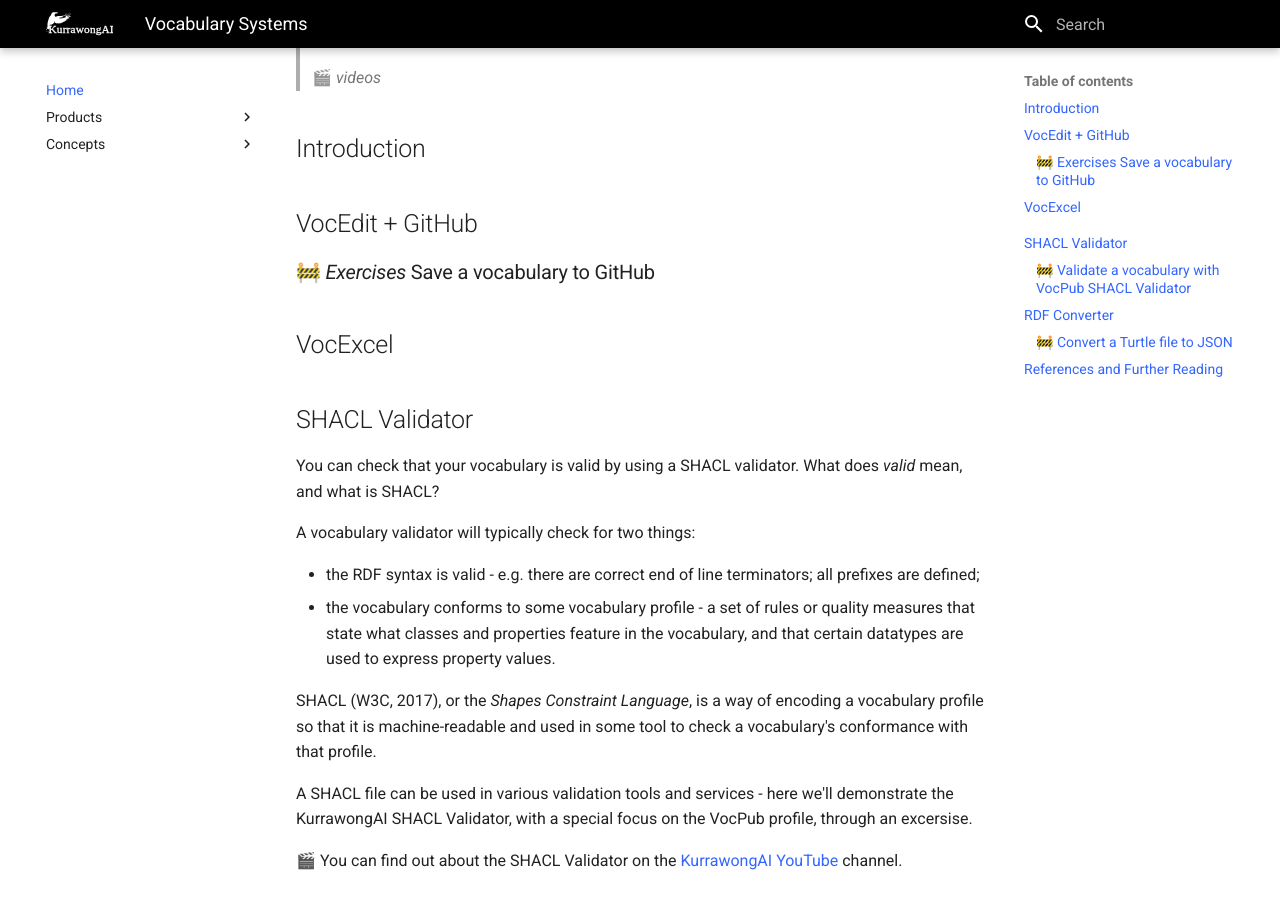
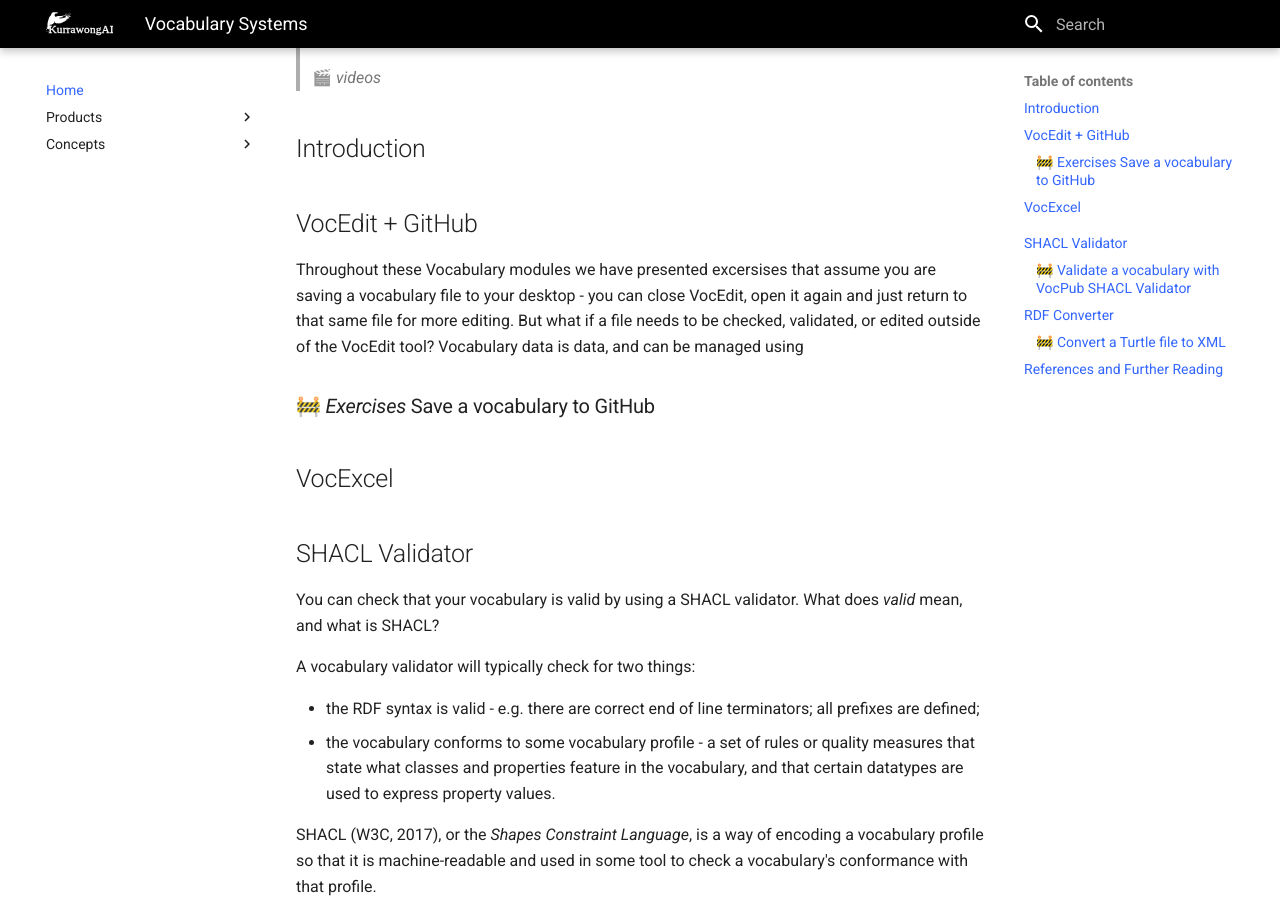
Before and after one commit to Kurrawong/docs, an MkDocs documentation site: the page built from docs/concepts/vocabs/vocab-systems.md, in a window 1280 px wide and 900 px high, scrolled down 625 px. Built offline with MkDocs 1.6.1 and Material for MkDocs 9.7.7, drawn with Linux system fonts in a browser that asks for light colours; some of the changed lines change nothing that is shown; some of the changed text lies outside the part shown.

Commit message:
Update vocab-systems.md
Converter exercise

```diff
--- a/docs/concepts/vocabs/vocab-systems.md
+++ b/docs/concepts/vocabs/vocab-systems.md
@@ -31,6 +31,7 @@
 
 ## VocEdit + GitHub
 
+Throughout these Vocabulary modules we have presented excersises that assume you are saving a vocabulary file to your desktop - you can close VocEdit, open it again and just return to that same file for more editing. But what if a file needs to be checked, validated, or edited outside of the VocEdit tool? Vocabulary data is data, and can be managed using
 
 ### 🚧 _Exercises_ Save a vocabulary to GitHub
 
@@ -88,21 +89,22 @@
 
 What if you have a vocabualry file that needs to be in a different format? KurrawongAI have develped an [RDF Coverter](https://tools.kurrawong.ai/convert). This coverter can be used to transform RDF files (not just SKOS vocabularies) into different formats.
 
-### 🚧 Convert a Turtle file to JSON
+### 🚧 Convert a Turtle file to XML
 
 1. **Go to** the KurrawongAI [RDF Converter](https://tools.kurrawong.ai/convert) in any browser
 2. **RDF Data** > **Upload** > select `pestRiskPath_training.ttl` (*don't have the file? see the [first exercise](https://docs.kurrawong.ai/concepts/vocabs/introduction/#minimum-properties-preflabel-definition-and-identifier) in Introduction to Vocabularies*)
-3. Next to the Convert button, select **JSON-LD** > **Convert**
+3. Next to the Convert button, select **XML** > **Convert**
 4. Scroll down to **RDF Output** form
 5. Copy or download results
 
->💡 JSON-LD is a W3C Recommendation (W3C, 2020)
+>💡 **Tip:** XML is a W3C Recommendation (W3C, 2008)
 
 
 ## References and Further Reading
 
 * AGLDWG (2025). VocPub profile specification. https://agldwg.github.io/vocpub-profile/specification
 * W3C (n.d.). QSKOS. Retrieved March 5, 2025, from https://www.w3.org/2001/sw/wiki/QSKOS
+* W3C (2008). Extensible Markup Language (XML) 1.0 (W3C Recommendation). https://www.w3.org/TR/xml/
 * W3C (2009). SKOS Simple Knowledge Organization System Reference (W3C Recommendation). https://www.w3.org/TR/skos-reference/
 * W3C (2014). Turtle: Terse RDF triple language (W3C Recommendation). https://www.w3.org/TR/turtle/
 * W3C (2017). Shapes Constraint Language (SHACL) (W3C Recommendation). https://www.w3.org/TR/shacl
```
